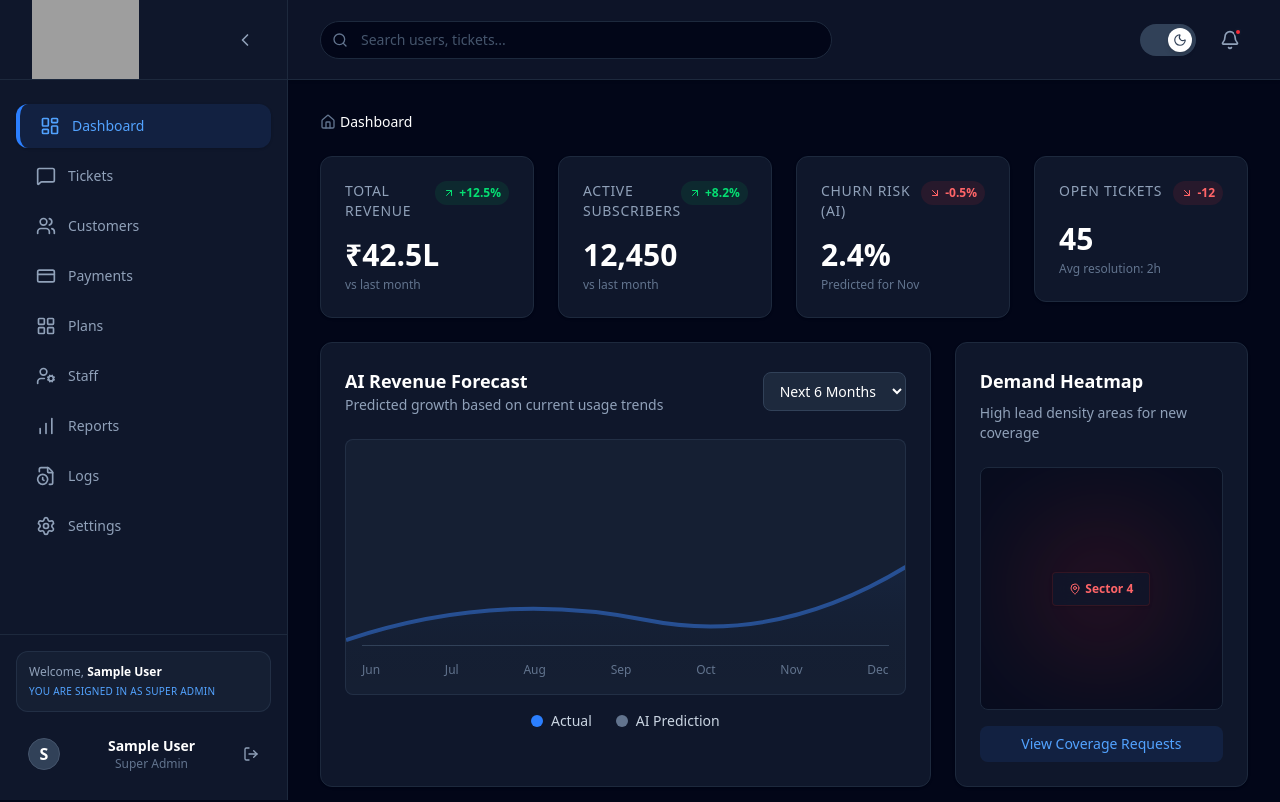
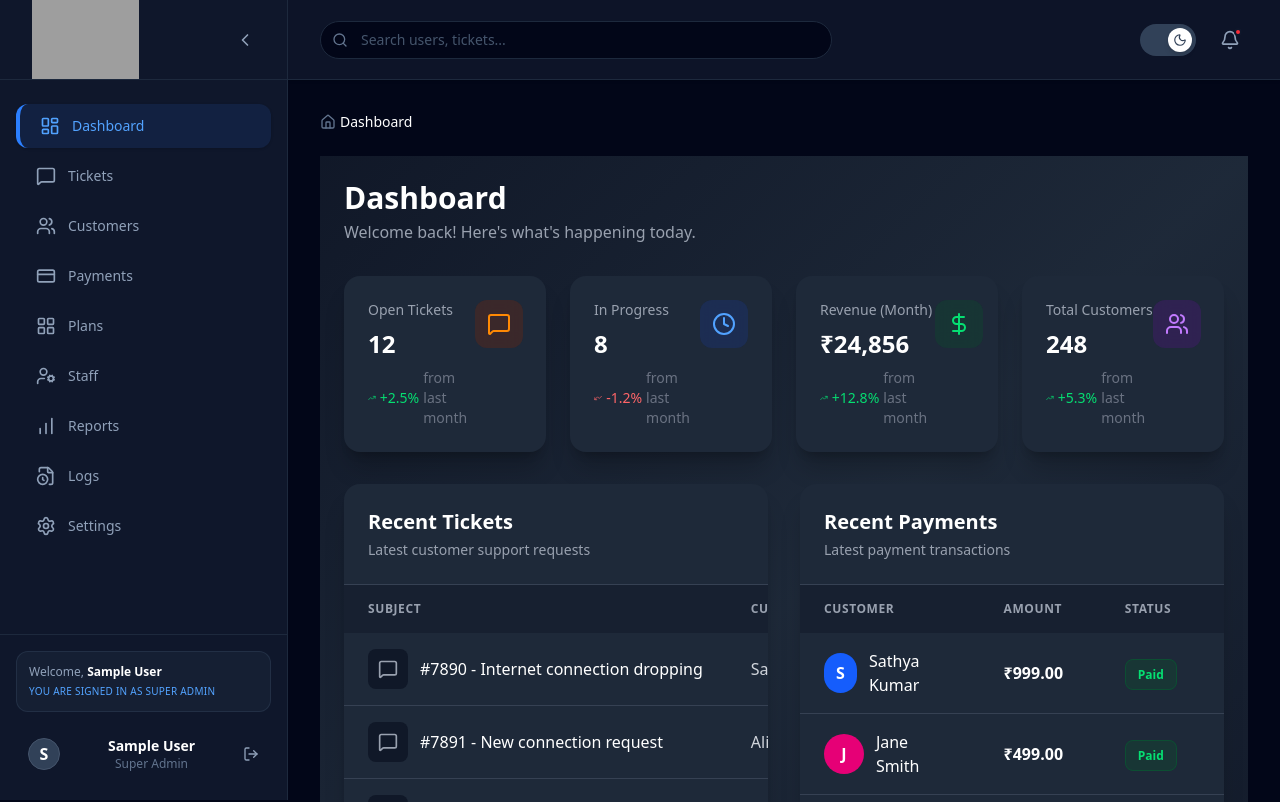
Before and after one commit to PrajwalaNagekar/ActivLine-frontend, a React (Vite) app: page /dashboard in a window 1280 px wide. Shown: the top 802 px of the page. Built offline with nearby package versions, Linux system fonts and the light colour scheme; sample sign-in values are in the browser's storage; grey boxes are pictures that could not be loaded.

Commit message:
Dashboard UI Change

```diff
--- /dev/null
+++ b/src/components/ErrorBoundary.jsx
@@ -0,0 +1,67 @@
+import React from 'react';
+import { AlertTriangle, RefreshCw } from 'lucide-react';
+import { useTheme } from '../context/ThemeContext';
+
+class ErrorBoundaryClass extends React.Component {
+  constructor(props) {
+    super(props);
+    this.state = { hasError: false, error: null };
+  }
+
+  static getDerivedStateFromError(error) {
+    return { hasError: true, error };
+  }
+
+  componentDidCatch(error, errorInfo) {
+    console.error("Uncaught error:", error, errorInfo);
+  }
+
+  handleReload = () => {
+    window.location.reload();
+  };
+
+  render() {
+    const { isDark } = this.props;
+
+    if (this.state.hasError) {
+      return (
+        <div className={`flex flex-col items-center justify-center min-h-[400px] p-8 text-center rounded-xl border ${isDark ? 'bg-slate-900 border-slate-800' : 'bg-white border-gray-200'}`}>
+          <div className={`p-4 rounded-full mb-4 ${isDark ? 'bg-red-500/10' : 'bg-red-50'}`}>
+            <AlertTriangle className={`w-10 h-10 ${isDark ? 'text-red-400' : 'text-red-600'}`} />
+          </div>
+          <h2 className={`text-xl font-bold mb-2 ${isDark ? 'text-white' : 'text-gray-900'}`}>
+            Something went wrong
+          </h2>
+          <p className={`mb-6 max-w-md ${isDark ? 'text-slate-400' : 'text-gray-600'}`}>
+            An unexpected error occurred while rendering this component.
+          </p>
+
+          {this.state.error && (
+            <div className={`w-full max-w-md p-4 mb-6 text-left rounded-lg border overflow-auto max-h-32 ${isDark ? 'bg-slate-950 border-slate-800' : 'bg-gray-50 border-gray-200'}`}>
+              <code className="text-xs font-mono text-red-500">
+                {this.state.error.toString()}
+              </code>
+            </div>
+          )}
+
+          <button
+            onClick={this.handleReload}
+            className="flex items-center gap-2 px-6 py-2.5 bg-blue-600 hover:bg-blue-700 text-white font-medium rounded-lg transition-colors shadow-lg shadow-blue-500/20"
+          >
+            <RefreshCw className="w-4 h-4" />
+            Reload Page
+          </button>
+        </div>
+      );
+    }
+
+    return this.props.children;
+  }
+}
+
+const ErrorBoundary = (props) => {
+  const { isDark } = useTheme();
+  return <ErrorBoundaryClass {...props} isDark={isDark} />;
+};
+
+export default ErrorBoundary;
--- a/src/pages/Admin/DashboardPage.jsx
+++ b/src/pages/Admin/DashboardPage.jsx
@@ -1,149 +1,258 @@
-import React, { useEffect, useState } from "react";
-import { MapPin } from "lucide-react";
-import { KPI_DATA } from "../../data";
-import KPICard from "../../components/KPICard";
-import FullScreenLoader from "../../components/loaders/FullscreenLoaderWithLogo";
-import { useTheme } from "../../context/ThemeContext";
-import { motion } from "framer-motion";
+import React from "react";
 import {
-  containerVariants,
-  itemVariants,
-} from "../../animations/kpiAnimations";
+  MessageSquare,
+  Clock,
+  DollarSign,
+  Users,
+  ChevronRight,
+  ArrowUpRight,
+  TrendingUp,
+  MoreVertical,
+  Search,
+  Filter,
+  Download,
+  Sun,
+  Moon,
+} from "lucide-react";
+import { useTheme } from "../../context/ThemeContext"; // Adjust the import path as needed
 
 const DashboardPage = () => {
-  const [isLoading, setIsLoading] = useState(true);
-  const { isDark } = useTheme();
-
-  useEffect(() => {
-    const timer = setTimeout(() => {
-      setIsLoading(false);
-    }, 1000);
-
-    return () => clearTimeout(timer);
-  }, []);
+  const { theme, toggleTheme, isDark } = useTheme();
 
   return (
-    <>
-      <FullScreenLoader show={isLoading} />
-
-      {!isLoading && (
-        <div className="space-y-6">
-          {/* KPI CARDS */}
-          <motion.div
-            variants={containerVariants}
-            initial="hidden"
-            animate="show"
-            className="grid grid-cols-1 md:grid-cols-2 lg:grid-cols-4 gap-6"
-          >
-            {KPI_DATA.map((kpi, index) => (
-              <motion.div
-                key={index}
-                variants={itemVariants}
-                whileHover={{
-                  y: -6,
-                  scale: 1.03,
-                }}
-                transition={{
-                  type: "spring",
-                  stiffness: 300,
-                  damping: 20,
-                }}
-                className="cursor-pointer"
-              >
-                <KPICard {...kpi} />
-              </motion.div>
-            ))}
-          </motion.div>
+    <div className={`min-h-screen p-6 ${isDark ? 'bg-gradient-to-br from-gray-900 via-gray-800 to-gray-900' : 'bg-gradient-to-br from-gray-50 to-gray-100'}`}>
+      {/* HEADER */}
+      <div className="flex flex-col sm:flex-row sm:items-center justify-between mb-8">
+        <div>
+          <h1 className={`text-3xl font-bold ${isDark ? 'text-white' : 'text-gray-900'}`}>Dashboard</h1>
+          <p className={`mt-1 ${isDark ? 'text-gray-400' : 'text-gray-600'}`}>Welcome back! Here's what's happening today.</p>
+        </div>
 
 
-
-          {/* MAIN GRID */}
-          <div className="grid grid-cols-1 lg:grid-cols-3 gap-6">
-            {/* FORECAST */}
-            <div className={`lg:col-span-2 p-6 rounded-xl shadow-sm border ${isDark ? 'bg-slate-900 border-slate-800' : 'bg-white border-gray-200'}`}>
-              <div className="flex justify-between items-center mb-6">
-                <div>
-                  <h3 className={`text-lg font-bold ${isDark ? 'text-white' : 'text-gray-900'}`}>
-                    AI Revenue Forecast
-                  </h3>
-                  <p className={`text-sm ${isDark ? 'text-slate-400' : 'text-gray-600'}`}>
-                    Predicted growth based on current usage trends
-                  </p>
-                </div>
-                <select className={`text-sm rounded-lg px-3 py-2 outline-none focus:border-blue-500 ${isDark ? 'bg-slate-800 border border-slate-700 text-white' : 'bg-gray-50 border border-gray-300 text-gray-900'}`}>
-                  <option>Next 6 Months</option>
-                  <option>Next Year</option>
-                </select>
       </div>
 
-              <div className={`h-64 w-full rounded-lg flex items-end justify-between px-4 pb-4 relative overflow-hidden border ${isDark ? 'bg-slate-800/50 border-slate-700/50' : 'bg-gray-50 border-gray-200'}`}>
-                <svg className="absolute bottom-0 left-0 w-full h-full" preserveAspectRatio="none">
-                  <path
-                    d="M0,200 Q150,150 300,180 T600,100 T900,50"
-                    fill="none"
-                    stroke="#3b82f6"
-                    strokeWidth="4"
-                    className="opacity-50"
+      {/* TOP CARDS */}
+      <div className="grid grid-cols-1 sm:grid-cols-2 lg:grid-cols-4 gap-6 mb-8">
+        <DashboardCard
+          title="Open Tickets"
+          value="12"
+          change="+2.5%"
+          icon={<MessageSquare className="h-6 w-6" />}
+          iconBg={isDark ? "bg-orange-900/30" : "bg-orange-100"}
+          iconColor={isDark ? "text-orange-400" : "text-orange-600"}
+          trend="up"
+          isDark={isDark}
         />
-                  <path
-                    d="M0,200 Q150,150 300,180 T600,100 T900,50 V256 H0 Z"
-                    fill="url(#gradient)"
-                    className="opacity-20"
+        <DashboardCard
+          title="In Progress"
+          value="8"
+          change="-1.2%"
+          icon={<Clock className="h-6 w-6" />}
+          iconBg={isDark ? "bg-blue-900/30" : "bg-blue-100"}
+          iconColor={isDark ? "text-blue-400" : "text-blue-600"}
+          trend="down"
+          isDark={isDark}
         />
-                  <defs>
-                    <linearGradient id="gradient" x1="0%" y1="0%" x2="0%" y2="100%">
-                      <stop offset="0%" stopColor="#3b82f6" />
-                      <stop offset="100%" stopColor="transparent" />
-                    </linearGradient>
-                  </defs>
-                </svg>
-
-                <div className={`w-full flex justify-between text-xs z-10 pt-4 border-t ${isDark ? 'text-slate-500 border-slate-700' : 'text-gray-500 border-gray-300'}`}>
-                  <span>Jun</span><span>Jul</span><span>Aug</span>
-                  <span>Sep</span><span>Oct</span><span>Nov</span><span>Dec</span>
-                </div>
+        <DashboardCard
+          title="Revenue (Month)"
+          value="₹24,856"
+          change="+12.8%"
+          icon={<DollarSign className="h-6 w-6" />}
+          iconBg={isDark ? "bg-green-900/30" : "bg-green-100"}
+          iconColor={isDark ? "text-green-400" : "text-green-600"}
+          trend="up"
+          isDark={isDark}
+        />
+        <DashboardCard
+          title="Total Customers"
+          value="248"
+          change="+5.3%"
+          icon={<Users className="h-6 w-6" />}
+          iconBg={isDark ? "bg-purple-900/30" : "bg-purple-100"}
+          iconColor={isDark ? "text-purple-400" : "text-purple-600"}
+          trend="up"
+          isDark={isDark}
+        />
       </div>
 
-              <div className="flex items-center justify-center gap-6 mt-4 text-sm">
-                <div className={`flex items-center gap-2 ${isDark ? 'text-slate-300' : 'text-gray-700'}`}>
-                  <div className="w-3 h-3 rounded-full bg-blue-500"></div>
-                  Actual
-                </div>
-                <div className={`flex items-center gap-2 ${isDark ? 'text-slate-300' : 'text-gray-700'}`}>
-                  <div className={`w-3 h-3 rounded-full ${isDark ? 'bg-slate-500' : 'bg-gray-400'}`}></div>
-                  AI Prediction
+      {/* MAIN CONTENT */}
+      <div className="grid grid-cols-1 lg:grid-cols-2 gap-8">
+        {/* RECENT TICKETS */}
+        <div className={`rounded-2xl overflow-hidden ${isDark ? 'bg-gray-800 shadow-xl shadow-black/20' : 'bg-white shadow-lg'}`}>
+          <div className={`p-6 border-b ${isDark ? 'border-gray-700' : 'border-gray-200'}`}>
+            <div className="flex items-center justify-between">
+              <div>
+                <h2 className={`text-xl font-bold ${isDark ? 'text-white' : 'text-gray-900'}`}>Recent Tickets</h2>
+                <p className={`text-sm mt-1 ${isDark ? 'text-gray-400' : 'text-gray-600'}`}>Latest customer support requests</p>
               </div>
             </div>
           </div>
 
-            {/* HEATMAP */}
-            <div className={`p-6 rounded-xl shadow-sm border ${isDark ? 'bg-slate-900 border-slate-800' : 'bg-white border-gray-200'}`}>
-
-              <h3 className={`text-lg font-bold mb-2 ${isDark ? 'text-white' : 'text-gray-900'}`}>
-                Demand Heatmap
-              </h3>
-              <p className={`text-sm mb-6 ${isDark ? 'text-slate-400' : 'text-gray-600'}`}>
-                High lead density areas for new coverage
-              </p>
-
-              <div className={`aspect-square rounded-lg relative overflow-hidden flex items-center justify-center border ${isDark ? 'bg-slate-950 border-slate-800' : 'bg-gray-50 border-gray-200'}`}>
-                <div className={`absolute inset-0 opacity-20 ${isDark ? 'bg-slate-800' : 'bg-gray-200'}`}></div>
-                <div className="w-32 h-32 rounded-full bg-red-500 blur-3xl opacity-20 absolute top-1/2 left-1/2 -translate-x-1/2 -translate-y-1/2 animate-pulse"></div>
-
-                <div className={`relative z-10 backdrop-blur-sm px-4 py-2 rounded shadow-sm text-xs font-bold border flex items-center gap-1 ${isDark ? 'bg-slate-900/80 text-red-400 border-red-900/30' : 'bg-white/80 text-red-600 border-red-300'}`}>
-                  <MapPin className="w-3 h-3" />
-                  Sector 4
+          <div className="overflow-x-auto">
+            <table className="w-full">
+              <thead className={isDark ? 'bg-gray-900/50' : 'bg-gray-50'}>
+                <tr>
+                  <th className={`text-left py-4 px-6 text-xs font-semibold uppercase tracking-wider ${isDark ? 'text-gray-400' : 'text-gray-600'}`}>Subject</th>
+                  <th className={`text-left py-4 px-6 text-xs font-semibold uppercase tracking-wider ${isDark ? 'text-gray-400' : 'text-gray-600'}`}>Customer</th>
+                </tr>
+              </thead>
+              <tbody className={isDark ? 'divide-y divide-gray-700' : 'divide-y divide-gray-200'}>
+                <TicketRow
+                  subject="#7890 - Internet connection dropping"
+                  customer="Sathya Kumar"
+                  isDark={isDark}
+                />
+                <TicketRow
+                  subject="#7891 - New connection request"
+                  customer="Alice Williams"
+                  isDark={isDark}
+                />
+                <TicketRow
+                  subject="#7889 - Question about my bill"
+                  customer="Jane Smith"
+                  isDark={isDark}
+                />
+                <TicketRow
+                  subject="#7888 - Service upgrade"
+                  customer="Bob Johnson"
+                  isDark={isDark}
+                />
+              </tbody>
+            </table>
           </div>
         </div>
 
-              <button className={`w-full mt-4 py-2 rounded-lg text-sm font-medium transition-colors ${isDark ? 'text-blue-400 bg-blue-500/10 hover:bg-blue-500/20' : 'text-blue-600 bg-blue-50 hover:bg-blue-100'}`}>
-                View Coverage Requests
-              </button>
+        {/* RECENT PAYMENTS */}
+        <div className={`rounded-2xl overflow-hidden ${isDark ? 'bg-gray-800 shadow-xl shadow-black/20' : 'bg-white shadow-lg'}`}>
+          <div className={`p-6 border-b ${isDark ? 'border-gray-700' : 'border-gray-200'}`}>
+            <div className="flex items-center justify-between">
+              <div>
+                <h2 className={`text-xl font-bold ${isDark ? 'text-white' : 'text-gray-900'}`}>Recent Payments</h2>
+                <p className={`text-sm mt-1 ${isDark ? 'text-gray-400' : 'text-gray-600'}`}>Latest payment transactions</p>
               </div>
             </div>
           </div>
-      )}
-    </>
+
+          <div className="overflow-x-auto">
+            <table className="w-full">
+              <thead className={isDark ? 'bg-gray-900/50' : 'bg-gray-50'}>
+                <tr>
+                  <th className={`text-left py-4 px-6 text-xs font-semibold uppercase tracking-wider ${isDark ? 'text-gray-400' : 'text-gray-600'}`}>Customer</th>
+                  <th className={`text-left py-4 px-6 text-xs font-semibold uppercase tracking-wider ${isDark ? 'text-gray-400' : 'text-gray-600'}`}>Amount</th>
+                  <th className={`text-left py-4 px-6 text-xs font-semibold uppercase tracking-wider ${isDark ? 'text-gray-400' : 'text-gray-600'}`}>Status</th>
+                </tr>
+              </thead>
+              <tbody className={isDark ? 'divide-y divide-gray-700' : 'divide-y divide-gray-200'}>
+                <PaymentRow
+                  name="Sathya Kumar"
+                  amount="₹999.00"
+                  status="Paid"
+                  avatarColor={isDark ? "bg-blue-600" : "bg-blue-500"}
+                  isDark={isDark}
+                />
+                <PaymentRow
+                  name="Jane Smith"
+                  amount="₹499.00"
+                  status="Paid"
+                  avatarColor={isDark ? "bg-pink-600" : "bg-pink-500"}
+                  isDark={isDark}
+                />
+                <PaymentRow
+                  name="Bob Johnson"
+                  amount="₹1,499.00"
+                  status="Failed"
+                  avatarColor={isDark ? "bg-green-600" : "bg-green-500"}
+                  isDark={isDark}
+                />
+                <PaymentRow
+                  name="Alice Williams"
+                  amount="₹699.00"
+                  status="Pending"
+                  avatarColor={isDark ? "bg-purple-600" : "bg-purple-500"}
+                  isDark={isDark}
+                />
+                <PaymentRow
+                  name="Michael Brown"
+                  amount="₹1,299.00"
+                  status="Paid"
+                  avatarColor={isDark ? "bg-yellow-600" : "bg-yellow-500"}
+                  isDark={isDark}
+                />
+              </tbody>
+            </table>
+          </div>
+        </div>
+      </div>
+    </div>
+  );
+};
+
+/* CARD COMPONENT */
+const DashboardCard = ({ title, value, change, icon, iconBg, iconColor, trend, isDark }) => (
+  <div className={`rounded-2xl p-6 transition-all duration-300 ${isDark ? 'bg-gray-800 shadow-xl shadow-black/20 hover:shadow-2xl hover:shadow-black/30' : 'bg-white shadow-lg hover:shadow-xl'}`}>
+    <div className="flex justify-between items-start">
+      <div>
+        <p className={`text-sm font-medium ${isDark ? 'text-gray-400' : 'text-gray-600'}`}>{title}</p>
+        <h2 className={`text-2xl font-bold mt-2 ${isDark ? 'text-white' : 'text-gray-900'}`}>{value}</h2>
+        <div className={`flex items-center mt-2 ${trend === 'up' ? (isDark ? 'text-green-400' : 'text-green-600') : (isDark ? 'text-red-400' : 'text-red-600')}`}>
+          <TrendingUp className={`h-4 w-4 mr-1 ${trend === 'down' ? 'rotate-180' : ''}`} />
+          <span className="text-sm font-medium">{change}</span>
+          <span className={`text-sm ml-1 ${isDark ? 'text-gray-500' : 'text-gray-500'}`}>from last month</span>
+        </div>
+      </div>
+      <div className={`${iconBg} p-3 rounded-xl ${isDark ? 'backdrop-blur-sm' : ''}`}>
+        <div className={iconColor}>{icon}</div>
+      </div>
+    </div>
+  </div>
+);
+
+/* TICKET ROW */
+const TicketRow = ({ subject, customer, isDark }) => {
+  return (
+    <tr className={`transition-colors duration-150 ${isDark ? 'hover:bg-gray-700/50' : 'hover:bg-gray-50'}`}>
+      <td className="py-4 px-6">
+        <div className="flex items-center">
+          <div className={`h-10 w-10 rounded-lg flex-shrink-0 flex items-center justify-center mr-3 ${isDark ? 'bg-gray-900' : 'bg-gray-100'}`}>
+            <MessageSquare className={`h-5 w-5 ${isDark ? 'text-gray-400' : 'text-gray-600'}`} />
+          </div>
+          <span className={`font-medium truncate ${isDark ? 'text-white' : 'text-gray-900'}`}>{subject}</span>
+        </div>
+      </td>
+      <td className="py-4 px-6">
+        <span className={`truncate ${isDark ? 'text-gray-300' : 'text-gray-900'}`}>{customer}</span>
+      </td>
+    </tr>
+  );
+};
+
+/* PAYMENT ROW */
+const PaymentRow = ({ name, amount, status, date, avatarColor, isDark }) => {
+  const statusStyles = {
+    Paid: isDark ? "bg-green-900/30 text-green-400 border border-green-800/50" : "bg-green-100 text-green-700 border border-green-200",
+    Pending: isDark ? "bg-yellow-900/30 text-yellow-400 border border-yellow-800/50" : "bg-yellow-100 text-yellow-700 border border-yellow-200",
+    Failed: isDark ? "bg-red-900/30 text-red-400 border border-red-800/50" : "bg-red-100 text-red-700 border border-red-200",
+  };
+
+  return (
+    <tr className={`transition-colors duration-150 ${isDark ? 'hover:bg-gray-700/50' : 'hover:bg-gray-50'}`}>
+      <td className="py-4 px-6">
+        <div className="flex items-center">
+          <div className={`h-10 w-10 rounded-full ${avatarColor} flex items-center justify-center text-white font-semibold mr-3`}>
+            {name.charAt(0)}
+          </div>
+          <span className={`font-medium ${isDark ? 'text-white' : 'text-gray-900'}`}>{name}</span>
+        </div>
+      </td>
+      <td className="py-4 px-6">
+        <span className={`font-bold ${isDark ? 'text-white' : 'text-gray-900'}`}>{amount}</span>
+      </td>
+      <td className="py-4 px-6">
+        <span className={`px-3 py-1.5 rounded-lg text-xs font-semibold ${statusStyles[status]}`}>
+          {status}
+        </span>
+      </td>
+    </tr>
   );
 };
 
```
Lines whose indentation alone changed are shown as unchanged.
